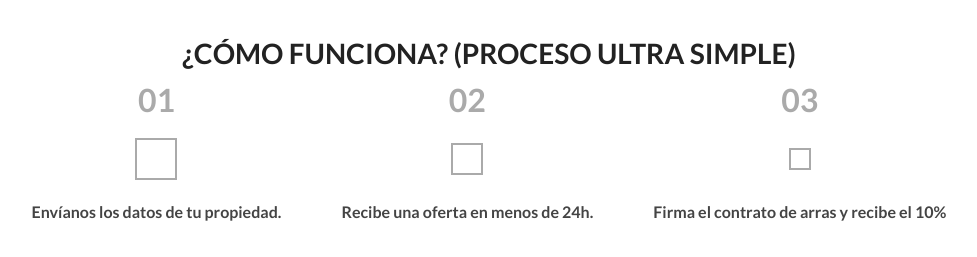
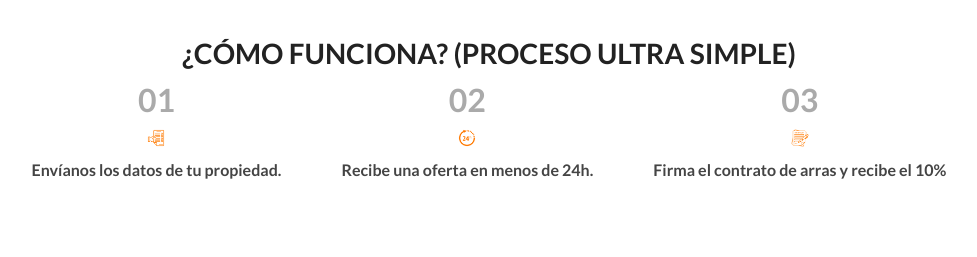
Before and after one commit to alquira/landing, a plain HTML site: page index.html in a window 1280 px wide. Shown: the part 1980-2237 px from the top of the page, without its empty margins (151-1128 px from the left). Drawn offline with Linux system fonts and the light colour scheme.

Commit message:
Update index.html

```diff
--- a/index.html
+++ b/index.html
@@ -281,6 +281,10 @@
 
 .paso .icono {
   margin-bottom: 10px;
+}
+
+    .paso .icono img {
+  width: 18px;
 }
 
 .paso .texto {
@@ -665,9 +669,7 @@
       <div class="paso">
         <div class="numero">01</div>
         <div class="icono">
-          <svg width="60" height="60" fill="none" xmlns="http://www.w3.org/2000/svg">
-            <path d="M10 10h40v40H10z" stroke="currentColor" stroke-width="2"/>
-          </svg>
+          <img src="1.png">
         </div>
         <p class="texto">Envíanos los datos de tu propiedad.</p>
       </div>
@@ -676,9 +678,7 @@
       <div class="paso">
         <div class="numero">02</div>
         <div class="icono">
-          <svg width="60" height="60" fill="none" xmlns="http://www.w3.org/2000/svg">
-            <path d="M15 15h30v30H15z" stroke="currentColor" stroke-width="2"/>
-          </svg>
+          <img src="2.png">
         </div>
         <p class="texto">Recibe una oferta en menos de 24h.</p>
       </div>
@@ -687,9 +687,7 @@
       <div class="paso">
         <div class="numero">03</div>
         <div class="icono">
-          <svg width="60" height="60" fill="none" xmlns="http://www.w3.org/2000/svg">
-            <path d="M20 20h20v20H20z" stroke="currentColor" stroke-width="2"/>
-          </svg>
+         <img src="3.png">
         </div>
         <p class="texto">Firma el contrato de arras y recibe el 10%</p>
       </div>
```
